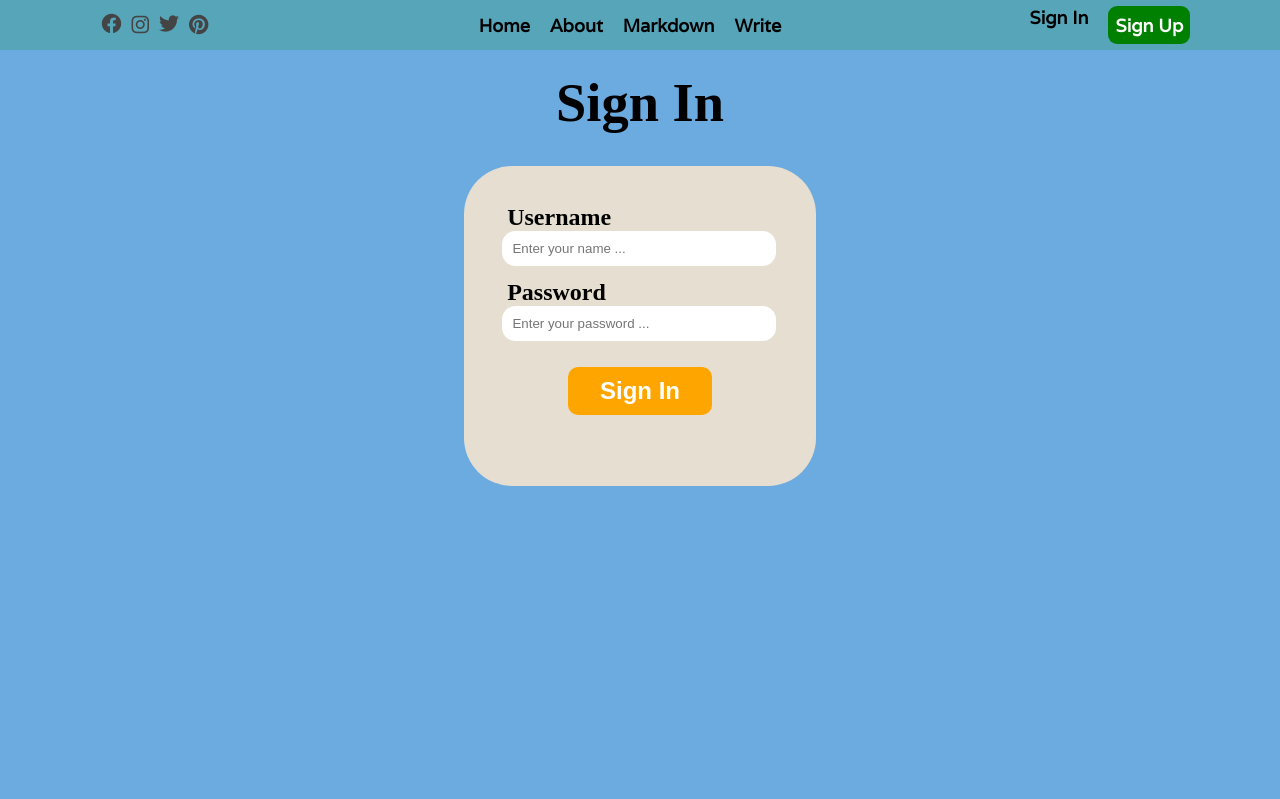
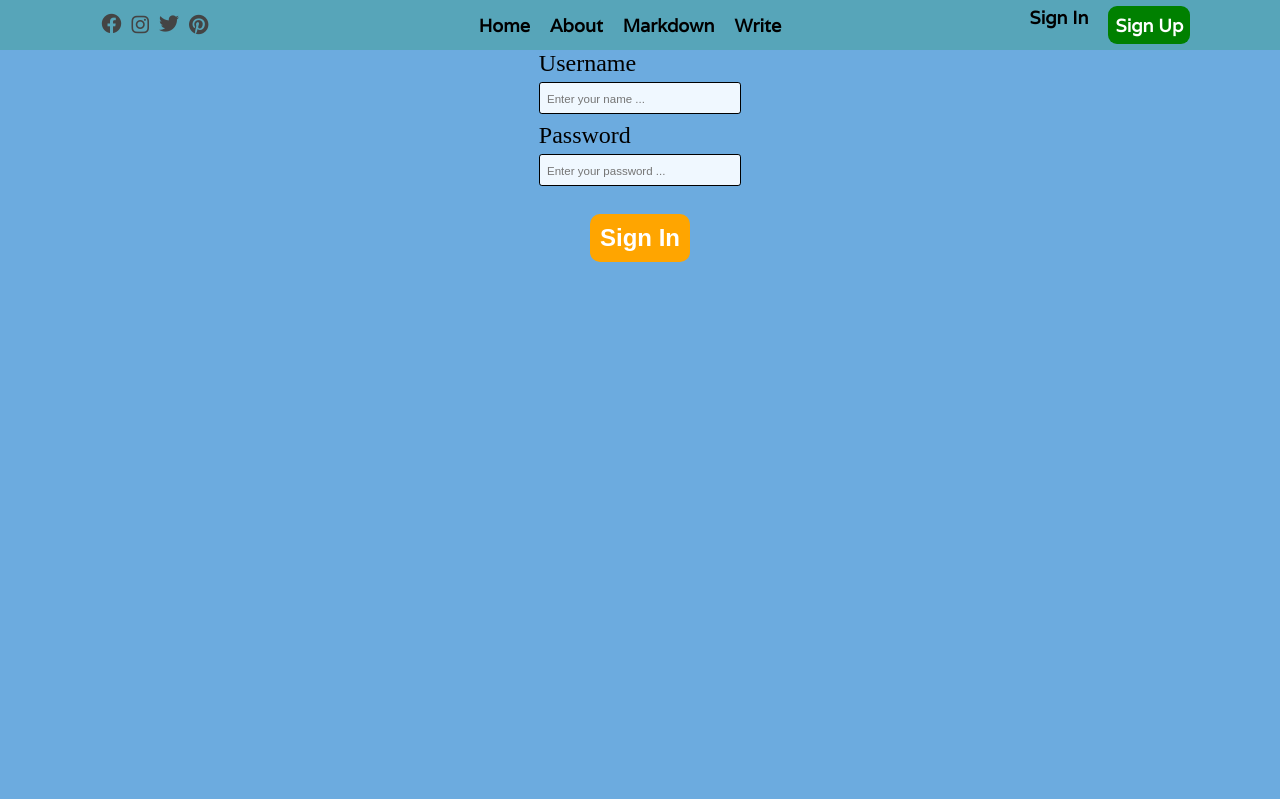
Before and after one commit to anuragK-24/Blog_Frontend, a React (Create React App) app: page /login in a window 1280 px wide. Shown: the top 799 px of the page. Built offline with nearby package versions, Linux system fonts and the light colour scheme.

Commit message:
Successfully added the login component

```diff
--- /dev/null
+++ b/src/components/LabelledInput/LabelledInput.jsx
@@ -0,0 +1,50 @@
+import React from "react";
+import PropTypes from "prop-types";
+import "./LabelledInput.scss";
+
+export default function LabelledInput({
+  label,
+  placeholder,
+  value,
+  type,
+  onChange,
+  ref,
+  error,
+}) {
+  return (
+    <div className="LabelledInput">
+      {label && <div className="LabelledInput__Label">{label}</div>}
+      <input
+        className="LabelledInput__Input"
+        type={type}
+        placeholder={placeholder}
+        onChange={onChange}
+        value={value}
+        required
+        ref = {ref}
+      ></input>
+      {error && error.error && (
+        <div className="LabelledInput__Error">{error.msg}</div>
+      )}
+    </div>
+  );
+}
+
+LabelledInput.propTypes = {
+  label: PropTypes.string,
+  placeholder: PropTypes.string,
+  type: PropTypes.string,
+  value: PropTypes.string,
+  onChange: () => {},
+  error: PropTypes.object,
+  ref: PropTypes.string,
+};
+
+LabelledInput.defaultProps = {
+  label: "",
+  placeholder: "",
+  type: "text",
+  value: "",
+  bool: {},
+  ref: null,
+};
--- /dev/null
+++ b/src/components/LabelledInput/LabelledInput.scss
@@ -0,0 +1,47 @@
+/* Chrome, Safari, Edge, Opera */
+.LabelledInput__Input[type="number"]::-webkit-inner-spin-button,
+.LabelledInput__Input[type="number"]::-webkit-outer-spin-button {
+  -webkit-appearance: none;
+  margin: 0;
+}
+
+/* Firefox */
+.LabelledInput__Input[type="number"] {
+  -moz-appearance: textfield;
+}
+
+.LabelledInput {
+    margin-bottom: 0.5em;
+    background-color: inherit;
+    &__Label {
+        background-color: inherit;
+        font-weight: 500;
+        margin-bottom: 0.2em;
+        font-size: 1.5em;
+    }
+
+    &__Error{
+        margin-top:0.2em;
+        font-size: 0.65em;
+        color: red;
+        font-weight: 400;
+    }
+
+    &__Input {
+        background-color: aliceblue;
+        width: auto;
+        padding: 0.5em;
+        border: 1px solid black;
+        border-radius: 0.2em;
+        font-size: 0.9em;
+        font-weight: 300;
+        &::placeholder {
+            font-size: 0.8em;
+            font-weight: 300;
+        }
+        &:focus {
+            outline: none;
+            border: 1px solid green;
+        }
+    }
+}
--- /dev/null
+++ b/src/components/LabelledInput/index.js
@@ -0,0 +1 @@
+export { default } from "./LabelledInput";
--- a/src/pages/login/Login.jsx
+++ b/src/pages/login/Login.jsx
@@ -1,19 +1,21 @@
 import "./login.css";
 import { Link } from "react-router-dom";
-import { useContext, useRef, useState } from "react";
+import { useContext, useState } from "react";
 import { Context } from "../../context/Context";
 import axios from "axios";
+import LabelledInput from "../../components/LabelledInput/LabelledInput";
 
 export default function Login() {
   const [error, setError] = useState(false);
-  const userRef = useRef();
-  const passwordRef = useRef();
+  const [userName, setUserName] = useState("");
+  const [passWord, setPassword] = useState("");
+
   const { dispatch, isFetching } = useContext(Context);
 
   const handleSubmit = async (e) => {
     e.preventDefault();
-    const username = userRef.current.value.toLowerCase();
-    const password = passwordRef.current.value;
+    const username = userName.toLowerCase();
+    const password = passWord;
 
     try {
       const res = await axios.post(
@@ -32,35 +34,34 @@ export default function Login() {
 
   return (
     <div className="login">
-      <span className="loginTitle">Sign In </span>
-      <form className="loginForm" onSubmit={handleSubmit}>
+
       {error && (
         <p className="errorMessage">
           Invalid username or password. Please try again!
         </p>
       )}
-        <div className="label_input">
-          <label>Username</label>
-          <input
+      <LabelledInput
+        label="Username"
         type="text"
-            className="loginInput "
         placeholder="Enter your name ..."
-            ref={userRef}
+        value={userName}
+        onChange={(e) => setUserName(e.target.value)}
       />
-        </div>
-        <div className="label_input">
-          <label>Password</label>
-          <input
+      <LabelledInput
+        label="Password"
         type="password"
-            className="loginInput "
         placeholder="Enter your password ..."
-            ref={passwordRef}
+        value={passWord}
+        onChange={(e) => setPassword(e.target.value)}
       />
-        </div>
-        <button className="loginButton" type="submit" disabled={isFetching}>
+
+      <button
+        className="loginButton"
+        disabled={isFetching}
+        onClick={handleSubmit}
+      >
         Sign In
       </button>
-      </form>
     </div>
   );
 }
```
Lines whose indentation alone changed are shown as unchanged.
